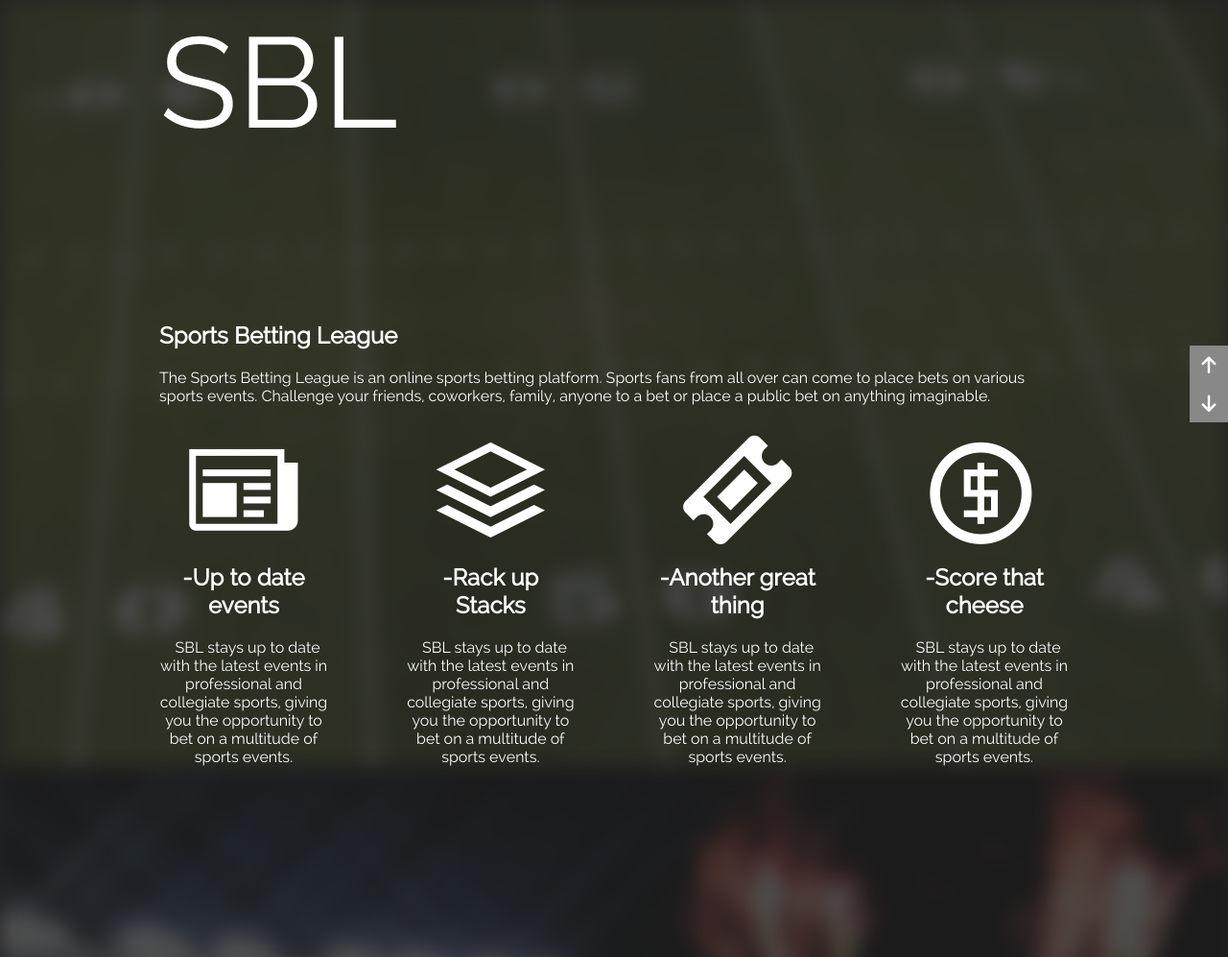
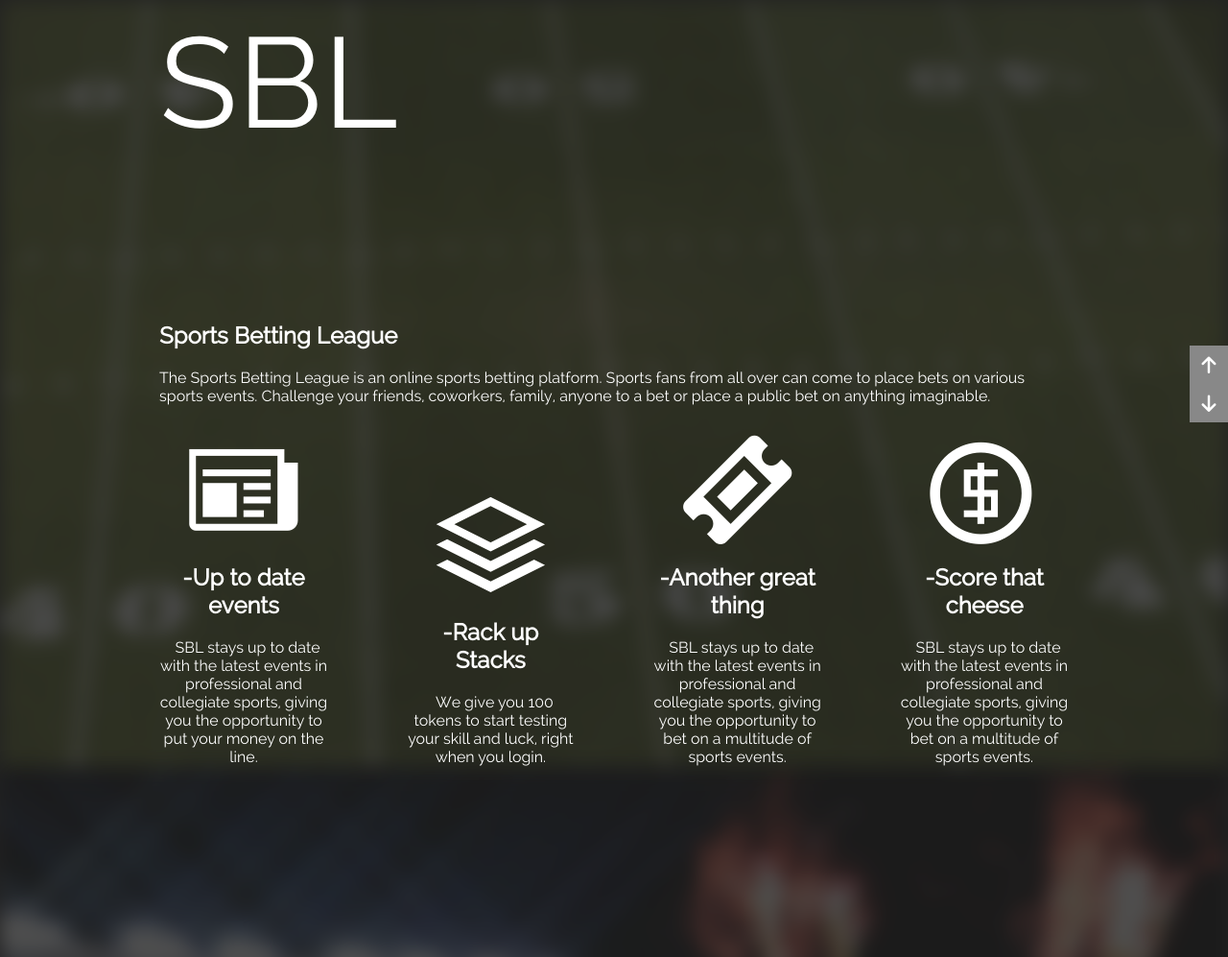
Before and after one commit to NathanTCz/sbl-app.com, a PHP site: page /main.php in a window 1280 px wide; the page is wider, and only the part inside the window is pictured. Shown: the top 997 px of that part at 96% size. Run offline with PHP 8.4, Linux system fonts and the light colour scheme; a stand-in replaces the project's code that opens the database connection; some libraries are stand-ins or nearby versions; some web fonts are replaced.

Commit message:
changed some of the text on the landing page

```diff
--- a/includes/pages/main.php
+++ b/includes/pages/main.php
@@ -133,8 +133,8 @@ $(function() {
             <h2>-Up to date events</h2>
             &nbsp;
             SBL stays up to date with the latest events in professional
-            and collegiate sports, giving you the opportunity to bet on a
-            multitude of sports events.
+            and collegiate sports, giving you the opportunity to put your
+            money on the line.
             </span>
           </div>
 
@@ -144,9 +144,8 @@ $(function() {
             <span>
             <h2>-Rack up Stacks</h2>
             &nbsp;
-            SBL stays up to date with the latest events in professional
-            and collegiate sports, giving you the opportunity to bet on a
-            multitude of sports events.
+            We give you 100 tokens to start testing your skill
+            and luck, right when you login.
             </span>
           </div>
 
--- a/index.php
+++ b/index.php
@@ -3,7 +3,7 @@
 
   if (!$session->logged_in()) {
     $session->redirect("/web/main");
-    exit;
+        exit;
   }
   else if ($session->logged_in()) {
     $current_user = new User($_SESSION['user']['email'], $_SESSION['user_id']);
```
